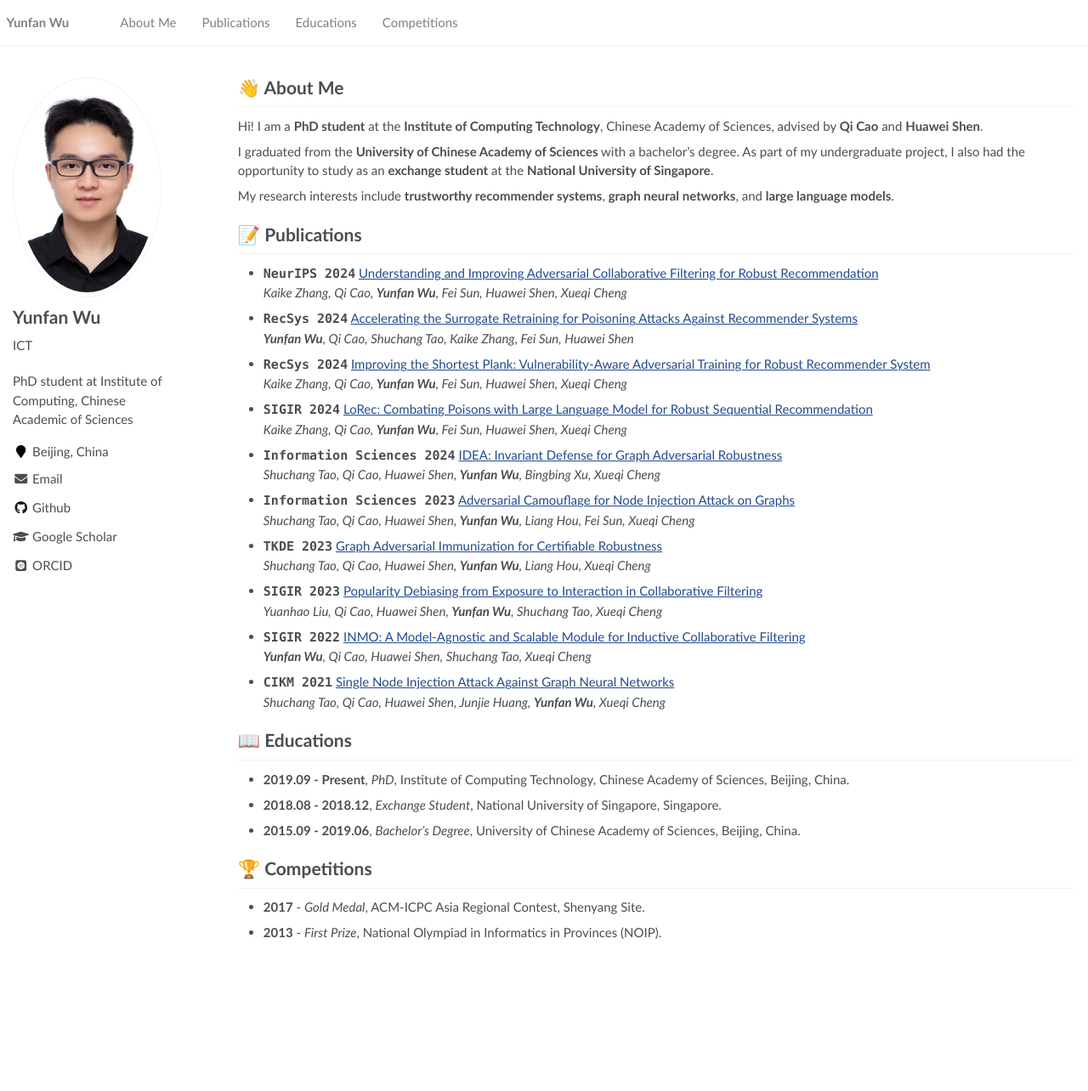
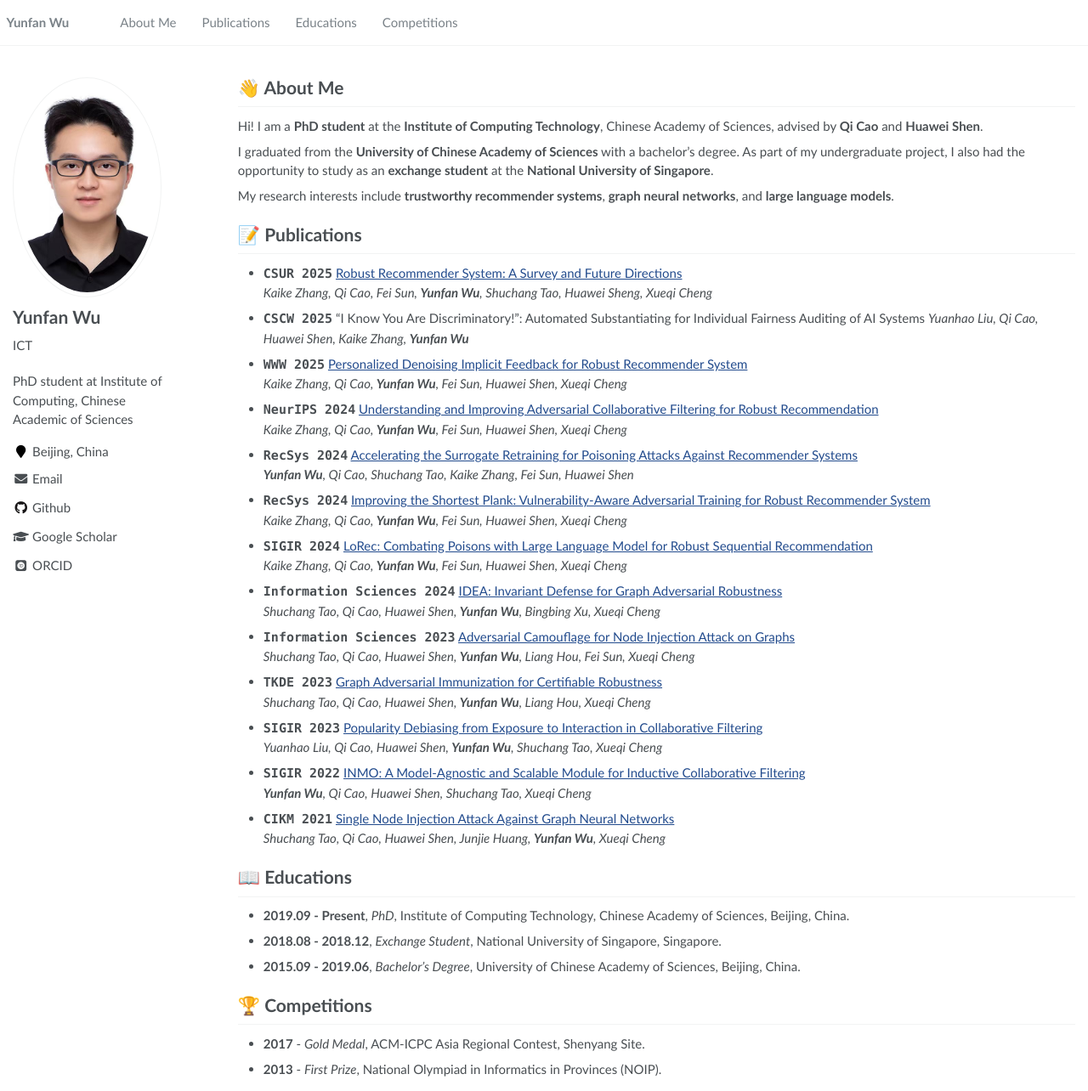
Before and after one commit to WuYunfan/WuYunfan.github.io, a Jekyll site: the page built from _pages/about.md, in a window 1280 px wide and 1284 px high. Shown: the whole window at 85% size. Built offline with Jekyll 4.4.1, drawn with Linux system fonts in a browser that asks for light colours; some web fonts are replaced.

Commit message:
Update about.md

```diff
--- a/_pages/about.md
+++ b/_pages/about.md
@@ -27,6 +27,15 @@ As part of my undergraduate project, I also had the opportunity to study as an *
 My research interests include **trustworthy recommender systems**, **graph neural networks**, and **large language models**.
 
 # 📝 Publications
+- **`CSUR 2025`** [Robust Recommender System: A Survey and Future Directions](https://arxiv.org/pdf/2309.02057)
+  *Kaike Zhang, Qi Cao, Fei Sun, **Yunfan Wu**, Shuchang Tao, Huawei Sheng, Xueqi Cheng*
+
+- **`CSCW 2025`** “I Know You Are Discriminatory!”: Automated Substantiating for Individual Fairness Auditing of AI Systems
+  *Yuanhao Liu, Qi Cao, Huawei Shen, Kaike Zhang, **Yunfan Wu***
+
+- **`WWW 2025`** [Personalized Denoising Implicit Feedback for Robust Recommender System](https://dl.acm.org/doi/pdf/10.1145/3696410.3714932)
+  *Kaike Zhang, Qi Cao, **Yunfan Wu**, Fei Sun, Huawei Shen, Xueqi Cheng*
+
 - **`NeurIPS 2024`** [Understanding and Improving Adversarial Collaborative Filtering for Robust Recommendation](https://arxiv.org/abs/2410.22844)
   *Kaike Zhang, Qi Cao, **Yunfan Wu**, Fei Sun, Huawei Shen, Xueqi Cheng*
 
```
